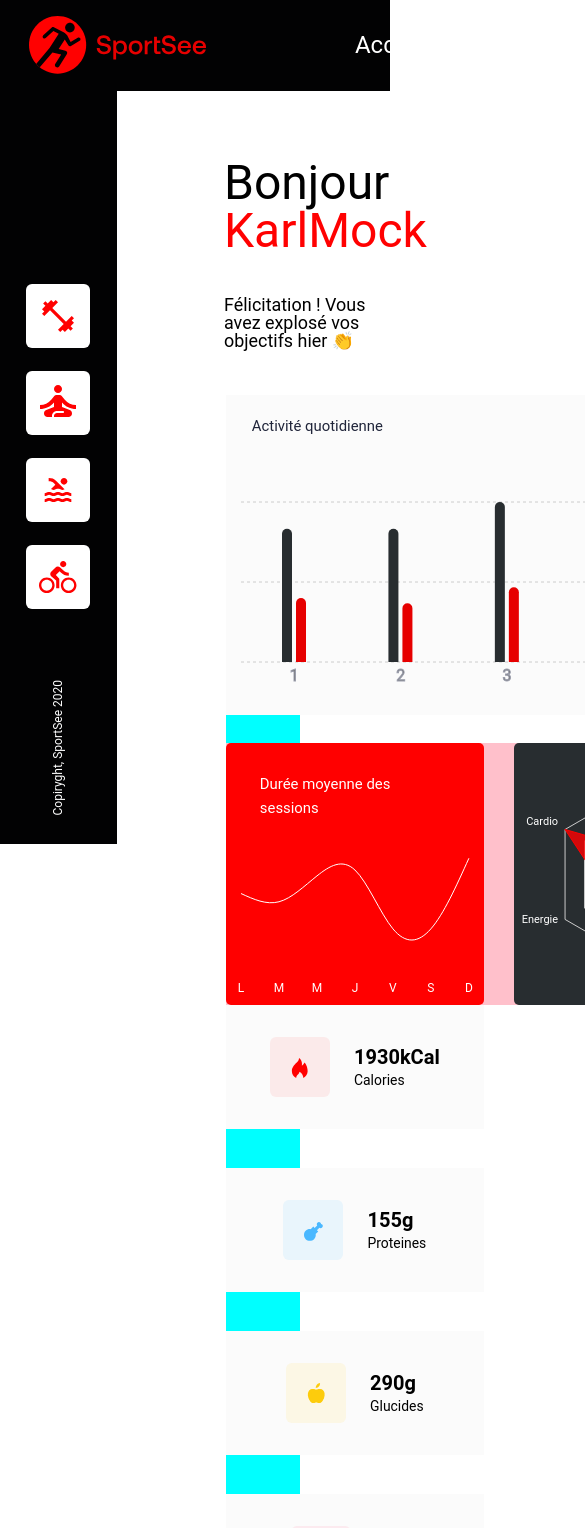
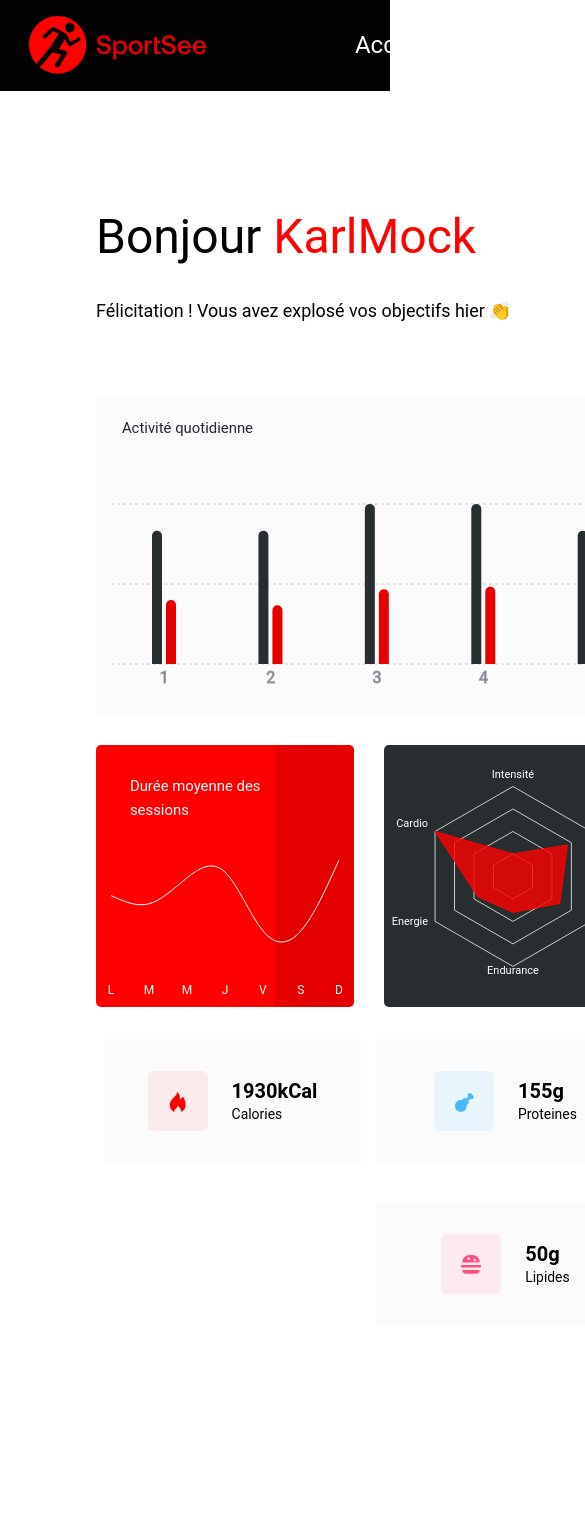
Before and after one commit to OliviaG-dev/OC_P12_16082022, a React (Create React App) app: page /user/12 in a window 390 px wide. Shown: the top 1528 px of the page, 585 px wide, since content can reach past the window. After the commit the page ends 1414 px from the top, so only its background shows below. Built offline with nearby package versions, Linux system fonts and the light colour scheme; no server answers.

Commit message:
feat(responsive):add css and responsive 1024px

```diff
--- a/src/components/App/App.css
+++ b/src/components/App/App.css
@@ -1,6 +1,5 @@
 .App {
   text-align: center;
-  height: 100vh;
 }
 
 .App-logo {
--- a/src/components/keyFigures/keyFigures.css
+++ b/src/components/keyFigures/keyFigures.css
@@ -36,3 +36,15 @@
     display: block;
     margin-top: 0.45rem;
 }
+
+/*****************Responsive 1024px**********************/
+
+@media (max-width: 1434px) {
+    .container {
+        flex-direction: row;
+        flex-wrap: wrap;
+        margin-top: 2rem;
+        justify-content: space-around;
+        margin-right: 1rem;
+    }
+}
--- a/src/components/verticalBar/verticalBar.css
+++ b/src/components/verticalBar/verticalBar.css
@@ -1,6 +1,6 @@
 .bar {
     background-color: #020203;
-    height: 100vh;
+    height: 70rem;
     width: 7.31rem;
     display: flex;
     flex-direction: column;
@@ -26,3 +26,11 @@
     transform: rotate(180deg);
     font-size: 0.75rem;
 }
+
+/***************Responsive 1024px********************/
+
+@media (max-width: 1434px) {
+    .bar {
+        display: none;
+    }
+}
--- a/src/pages/dashboard/dashboard.css
+++ b/src/pages/dashboard/dashboard.css
@@ -1,7 +1,8 @@
 
 .container__header {
     text-align: left;
-    margin-left: 14rem;
+    width: 70.25rem;
+    margin-bottom: 4.81rem;
 }
 
 .container__header p {
@@ -10,7 +11,7 @@
 
 .header__title {
     font-size: 3rem;
-    margin: 4.25rem 0 2.56rem 0rem;
+    margin: 4.81rem 0 2.56rem 0rem;
 }
 
 .header__title--color{
@@ -18,11 +19,14 @@
 }
 
 .dashboard {
-    margin: 2.81rem 5.62rem auto 14.12rem;
-    background-color: aqua;
+    margin: 2.81rem 5.62rem 5.5rem 14.12rem;
     display: flex;
     flex-wrap: wrap;
-    justify-content: space-between;
+    justify-content: center;
+}
+
+.dashboard__keyFigures{
+    margin-left: 1.93rem;
 }
 
 .stat__keyFigures {
@@ -40,22 +44,17 @@
     width: 52.18rem;
     height: 16.43rem;
     margin-top: 1.75rem;
-    background: pink;
     display: flex;
     flex-wrap: wrap;
     justify-content: space-between;
 }
-
-/* .stat__charts div {
-    width: 16.12rem;
-    height: 100%;
-} */
 
 .charts__sessionDuration {
     background-color: #ff0000;
     width: 16.12rem;
     height: 100%;
     border-radius: 0.31rem;
+    position: relative;
 }
 
 .charts__typeOfPerformance {
@@ -71,3 +70,35 @@
     border-radius: 0.31rem;
     background-color: #fbfbfb;
 }
+
+.charts__sessionDuration__background{
+    background-color: #000000;
+    opacity: 0.1;
+    width: 4.93rem;
+    height: 100%;
+    position: absolute;
+    top: 0;
+    right: 0;
+}
+
+.flex {
+    height: 100%;
+    display: flex;
+    align-items: center;
+}
+
+/*******************Responsive 1024px*******************/
+
+@media (max-width: 1434px) {
+    .dashboard__keyFigures {
+        margin: 0;
+    }
+
+    .dashboard {
+        margin: 2.81rem 5.62rem 5.5rem 6rem;
+    }
+
+    .container__header {
+        width: 52.18rem;
+    }
+}
--- a/src/pages/dashboard/dashboard.jsx
+++ b/src/pages/dashboard/dashboard.jsx
@@ -8,6 +8,7 @@ import DailyActivity from "../../components/dailyActivity/dailyActivity";
 import SessionDuration from "../../components/sessionDuration/sessionDuration";
 import TypeOfPerformance from "../../components/typeOfPerformance/typeOfPerformance";
 import AverageScore from "../../components/averageScore/averageScore";
+
 
 
 const Dashboard = () => {
@@ -101,7 +102,20 @@ const Dashboard = () => {
   }
 
   return (
-    <>
+    <div className="flex">
+      {/* <div className="container__header">
+        <h1 className="header__title">
+          Bonjour {""}
+          <span className="header__title--color">
+            {isMockData
+              ? userInfo?.userInfos?.firstName
+              : dataUser.userInfos?.firstName}
+          </span>
+        </h1>
+        <p>Félicitation ! Vous avez explosé vos objectifs hier 👏</p>
+      </div> */}
+
+      <div className="dashboard">
       <div className="container__header">
         <h1 className="header__title">
           Bonjour {""}
@@ -113,8 +127,6 @@ const Dashboard = () => {
         </h1>
         <p>Félicitation ! Vous avez explosé vos objectifs hier 👏</p>
       </div>
-
-      <div className="dashboard">
         <section className="dashboard_stat">
           <article className="stat__dailyActivity">
             {isMockData ? (
@@ -126,6 +138,7 @@ const Dashboard = () => {
 
           <article className="stat__charts">
             <div className="charts__sessionDuration">
+            <div className="charts__sessionDuration__background"></div>
               {isMockData ? (
                 <SessionDuration {...userSession}/>
               ) : (
@@ -160,7 +173,7 @@ const Dashboard = () => {
           )}
         </section>
       </div>
-    </>
+    </div>
   );
 };
 
--- a/src/services/mockData.js
+++ b/src/services/mockData.js
@@ -17,7 +17,7 @@ const USER_MAIN_DATA = [
   {
     id: 18,
     userInfos: {
-      firstName: "Cecilia",
+      firstName: "CeciliaMock",
       lastName: "Ratorez",
       age: 34,
     },
```
Also changed, not shown: src/components/App/App.jsx (+11 -12 lines).
